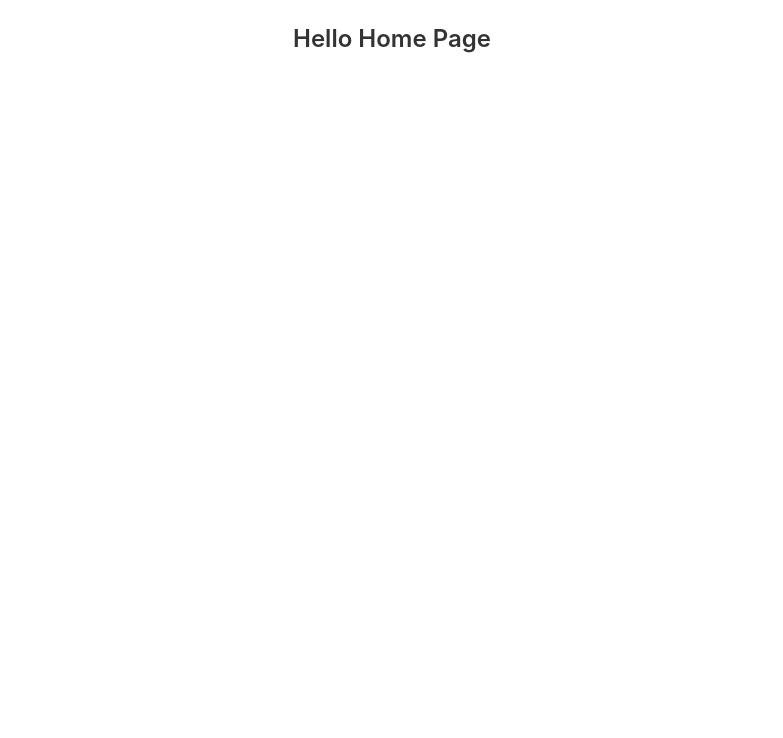
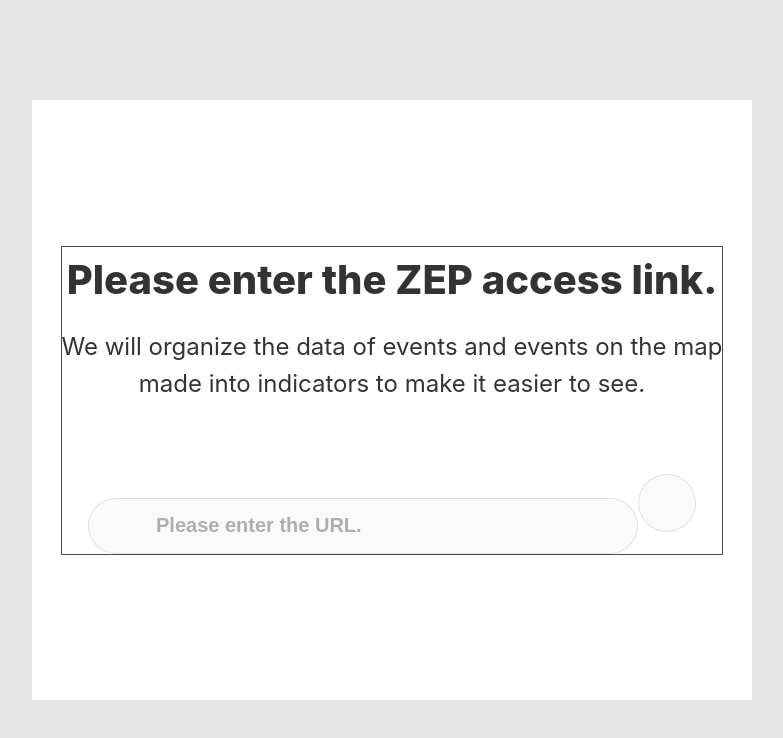
Before and after one commit to dev-owen/tonightspark-frontend, a React (Create React App) app: page / in a window 1280 px wide. Shown: the top 738 px of the page, without its empty margins (248-1031 px from the left). Built offline with nearby package versions, Linux system fonts and the light colour scheme; a web font is replaced by a local one.

Commit message:
랜딩 페이지 마크업 작업

```diff
--- a/src/App.tsx
+++ b/src/App.tsx
@@ -2,7 +2,7 @@
 import LandingPage from './components/LandingPage';
 import HomePage from './components/HomePage';
 import { Routes, Route } from 'react-router-dom';
-
+import styled from 'styled-components';
 function App() {
   return (
     <Routes>
--- a/src/components/HomePage/index.tsx
+++ b/src/components/HomePage/index.tsx
@@ -4,7 +4,21 @@
 const HomePage = () => {
   return (
     <$.Wrapper>
-      <p>Hello Home Page</p>
+      <$.HomeCardContainer>
+        <div className="homeCardItem">
+          <p className="titleText">Please enter the ZEP access link.</p>
+          <p>We will organize the data of events and events on the map</p>
+          <p>made into indicators to make it easier to see.</p>
+          <div className="inputItem">
+            <input
+              className="homeInput"
+              type="text"
+              placeholder="Please enter the URL."
+            />
+            <span className="dot"></span>
+          </div>
+        </div>
+      </$.HomeCardContainer>
     </$.Wrapper>
   );
 };
--- a/src/components/HomePage/style.ts
+++ b/src/components/HomePage/style.ts
@@ -2,8 +2,67 @@
 
 export const Wrapper = styled.div`
   width: 100%;
+  height: 100%;
   text-align: center;
   font-size: 24px;
-  font-weight: 600;
+  font-weight: 400;
   color: rgba(0, 0, 0, 0.8);
+  display: flex;
+  justify-content: center;
+  align-content: center;
 `;
+
+export const HomeCardContainer = styled.div`
+  width: 720px;
+  height: 600px;
+  background-color: rgba(255, 255, 255, 1);
+  margin: auto;
+  display: flex;
+  justify-content: center;
+  align-content: center;
+
+  .homeCardItem {
+    border: 1px solid rgba(0, 0, 0, 0.7);
+    height: fit-content;
+    margin: auto;
+
+    p {
+      margin: 8px 0;
+    }
+
+    p.titleText {
+      font-size: 40px;
+      font-weight: 800;
+      margin-bottom: 28px;
+    }
+
+    div.inputItem {
+      input.homeInput {
+        margin-top: 92px;
+        width: 550px;
+        height: 56px;
+        border-radius: 28px;
+        border: 1px solid rgba(0, 0, 0, 0.1);
+        font-size: 20px;
+        font-weight: 600;
+        padding: 18px 67px;
+        box-sizing: border-box;
+        background-color: rgba(250, 250, 250, 1);
+
+        ::placeholder {
+          color: rgba(0, 0, 0, 0.3);
+        }
+      }
+
+      .dot {
+        height: 56px;
+        width: 56px;
+        background-color: rgba(250, 250, 250, 1);
+        border-radius: 50%;
+        display: inline-block;
+        margin: 0;
+        border: 1px solid rgba(0, 0, 0, 0.1);
+      }
+    }
+  }
+`;
--- a/src/index.css
+++ b/src/index.css
@@ -1,7 +1,13 @@
 @import url("https://cdn.jsdelivr.net/gh/orioncactus/pretendard@v1.3.5/dist/web/static/pretendard-std.css");
+
+html {
+  height: 100vh;
+  background-color: rgba(0, 0, 0, 0.1)
+}
 
 body {
   margin: 0;
+  height: 100%;
   font-family: "Pretendard Std", -apple-system, BlinkMacSystemFont, 'Segoe UI', 'Roboto', 'Oxygen',
     'Ubuntu', 'Cantarell', 'Fira Sans', 'Droid Sans', 'Helvetica Neue',
     sans-serif;
@@ -13,3 +19,7 @@
   font-family: source-code-pro, Menlo, Monaco, Consolas, 'Courier New',
     monospace;
 }
+
+#root {
+  height: 100%;
+}
```
